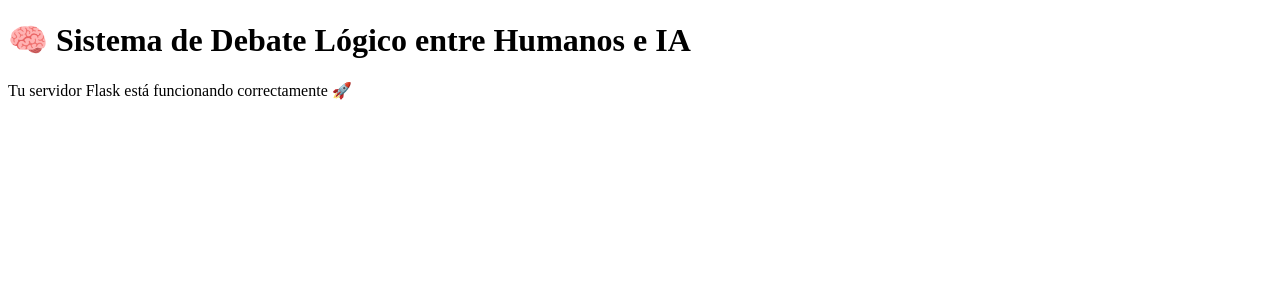
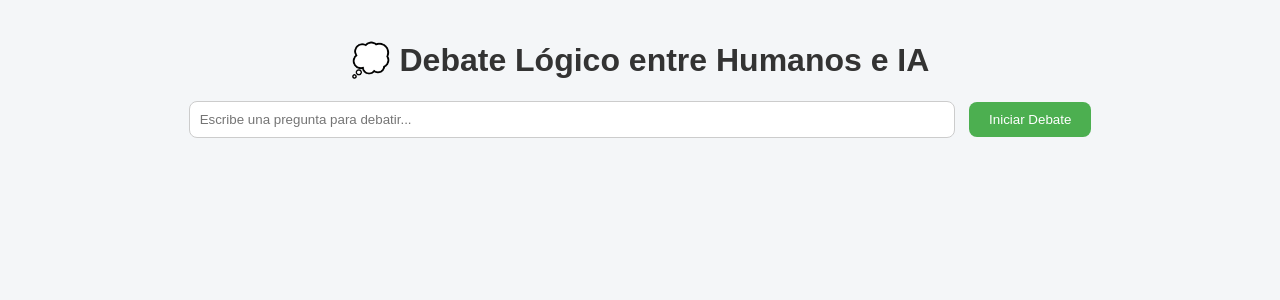
Before and after one commit to ivanramos248-hue/2-prueba-de-debate-logico, a Flask app: page / in a window 1280 px wide. Shown: the top 300 px of the page. Run offline with Flask 3, Linux system fonts and the light colour scheme.

Commit message:
Enhance index.html with styles and new title
Added styling and updated title in index.html

```diff
--- a/templates/index.html
+++ b/templates/index.html
@@ -1,12 +1,66 @@
 <!DOCTYPE html>
 <html lang="es">
 <head>
-    <meta charset="UTF-8">
-    <meta name="viewport" content="width=device-width, initial-scale=1.0">
-    <title>Debate Lógico</title>
+  <meta charset="UTF-8">
+  <meta name="viewport" content="width=device-width, initial-scale=1.0">
+  <title>Debate Lógico IA</title>
+  <style>
+    body {
+      font-family: Arial, sans-serif;
+      background-color: #f4f6f8;
+      margin: 0;
+      padding: 20px;
+      text-align: center;
+    }
+    h1 {
+      color: #333;
+    }
+    form {
+      margin-top: 20px;
+    }
+    input[type="text"] {
+      padding: 10px;
+      width: 60%;
+      border: 1px solid #ccc;
+      border-radius: 8px;
+    }
+    button {
+      padding: 10px 20px;
+      margin-left: 10px;
+      background-color: #4CAF50;
+      border: none;
+      color: white;
+      border-radius: 8px;
+      cursor: pointer;
+    }
+    button:hover {
+      background-color: #45a049;
+    }
+    .respuesta {
+      margin-top: 30px;
+      background-color: #fff;
+      padding: 20px;
+      border-radius: 10px;
+      box-shadow: 0 0 10px rgba(0,0,0,0.1);
+      text-align: left;
+      max-width: 700px;
+      margin-left: auto;
+      margin-right: auto;
+    }
+  </style>
 </head>
 <body>
-    <h1>🧠 Sistema de Debate Lógico entre Humanos e IA</h1>
-    <p>Tu servidor Flask está funcionando correctamente 🚀</p>
+  <h1>💭 Debate Lógico entre Humanos e IA</h1>
+  <form action="/debate" method="post">
+    <input type="text" name="pregunta" placeholder="Escribe una pregunta para debatir..." required>
+    <button type="submit">Iniciar Debate</button>
+  </form>
+
+  {% if respuesta %}
+  <div class="respuesta">
+    <h2>Respuesta del Sistema:</h2>
+    <p>{{ respuesta }}</p>
+  </div>
+  {% endif %}
 </body>
 </html>
```
